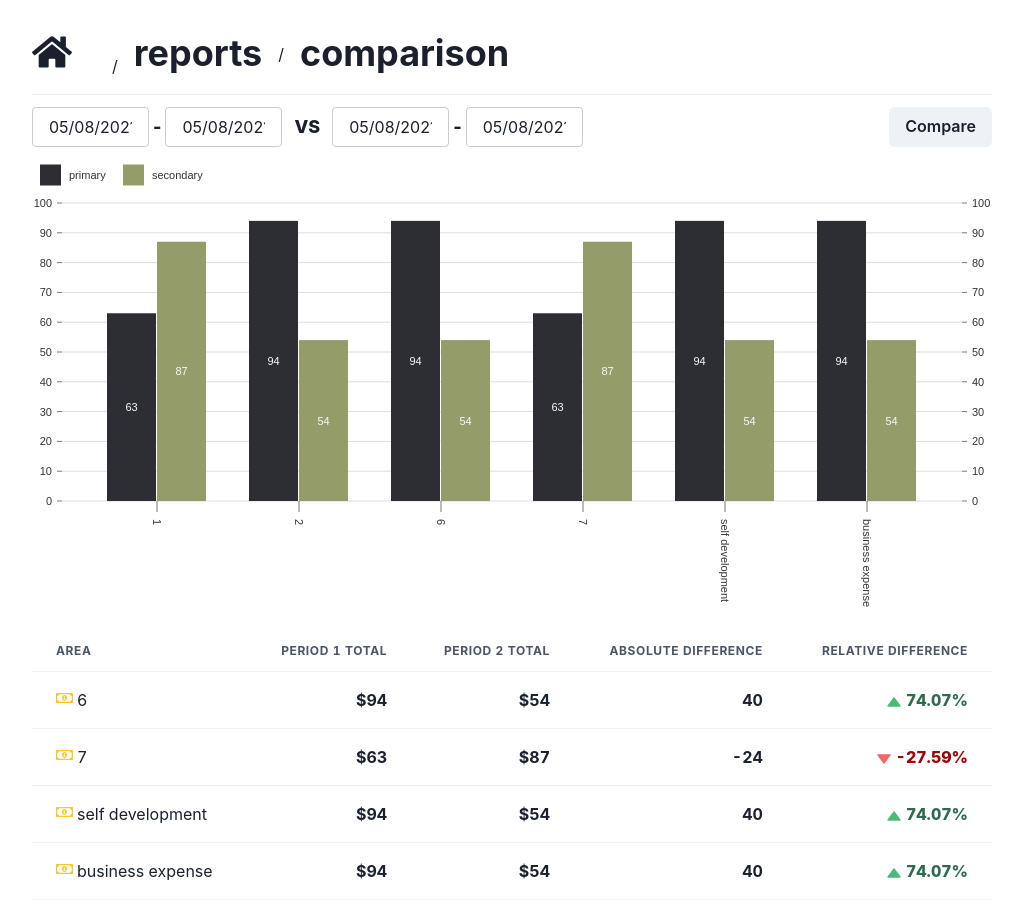
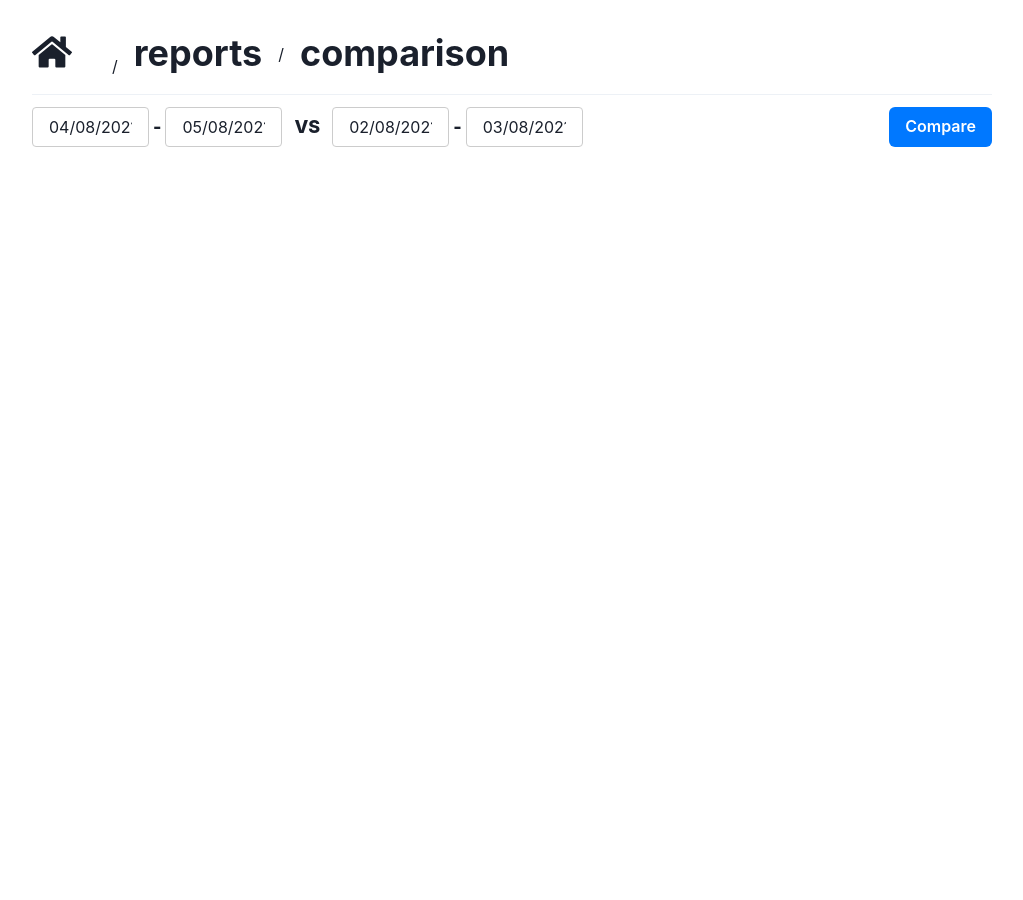
Before and after one commit to Vicorhe/finance_tracker, a Next.js app: page /1/reports/comparison in a window 1280 px wide. Shown: the whole page, without its empty margins (128-1151 px from the left). After the commit the page ends 800 px from the top, so only its background shows below. Built offline with nearby package versions, Linux system fonts and the light colour scheme.

Commit message:
connected bar chart to data

```diff
--- a/components/BarChart.js
+++ b/components/BarChart.js
@@ -42,16 +42,16 @@ export default function BarChart({ data, fromDate, toDate }) {
 
   return <ResponsiveBar
     data={data}
-    keys={['primary', 'secondary']}
+    keys={['period_one', 'period_two']}
     indexBy="area"
-    margin={{ top: 56, right: 30, bottom: 130, left: 30 }}
+    margin={{ top: 56, right: 40, bottom: 130, left: 40 }}
     innerPadding={1}
     padding={0.3}
     groupMode="grouped"
     layout="vertical"
     valueScale={{ type: 'linear' }}
     indexScale={{ type: 'band', round: true }}
-    colors={["#2d2d34", "#949d6a"]}
+    colors={["#6785d0", "#b75fb3"]}
     axisRight={{ tickSize: 5, tickPadding: 5, tickRotation: 0, legend: '', legendOffset: 0 }}
     axisBottom={{
       tickSize: 11,
@@ -70,7 +70,7 @@ export default function BarChart({ data, fromDate, toDate }) {
       legendOffset: -40
     }}
     enableGridY={true}
-    labelSkipWidth={20}
+    labelSkipWidth={40}
     labelTextColor="#f7f7ff"
     legends={[
       {
@@ -78,11 +78,11 @@ export default function BarChart({ data, fromDate, toDate }) {
         anchor: 'top-left',
         direction: 'row',
         justify: false,
-        translateX: -22,
+        translateX: -29,
         translateY: -36,
         itemWidth: 77,
         itemHeight: 16,
-        itemsSpacing: 6,
+        itemsSpacing: 17,
         symbolSize: 21,
         itemDirection: 'left-to-right'
       }
--- a/pages/[username]/reports/comparison.js
+++ b/pages/[username]/reports/comparison.js
@@ -21,10 +21,18 @@ import Link from 'next/link'
 import utilStyles from '../../../styles/utils.module.scss'
 
 export default function Comparison() {
-  const [primaryFromDate, setPrimaryFromDate] = useState(new Date())
-  const [primaryToDate, setPrimaryToDate] = useState(new Date())
-  const [secondaryFromDate, setSecondaryFromDate] = useState(new Date())
-  const [secondaryToDate, setSecondaryToDate] = useState(new Date())
+  const [periodOneStartDate, setPeriodOneStartDate] = useState(
+    moment().subtract(1, "M").toDate()
+  )
+  const [periodOneEndDate, setPeriodOneEndDate] = useState(new Date())
+  const [periodTwoStartDate, setPeriodTwoStartDate] = useState(
+    moment().subtract(3, "M").toDate()
+  )
+  const [periodTwoEndDate, setPeriodTwoEndDate] = useState(
+    moment().subtract(2, "M").toDate()
+  )
+  const [barChartData, setBarChartData] = useState([])
+  const [tableData, setTableData] = useState([])
   const { user } = useContext(UserContext)
   const { setPrimaryChart } = useContext(PrimaryChartContext)
   const breadcrumbs = [
@@ -34,23 +42,20 @@ export default function Comparison() {
   ]
 
   async function generateReport() {
-    // const formattedFromDate = moment(fromDate).format('YYYY-MM-DD')
-    // const formattedToDate = moment(toDate).format('YYYY-MM-DD')
-    // const res = await axios.post(`http://localhost:3000/api/report/areas`, {
-    //   user_id: user.id,
-    //   start_date: formattedFromDate,
-    //   end_date: formattedToDate
-    // });
-    // const areas_aggregate = res.data
-    // setPieChartData(areas_aggregate.filter(a => !a.input))
-    // setAreasAggregate(areas_aggregate)
-    // var sumInput = areas_aggregate.reduce(
-    //   (a, c) => {
-    //     if (!!c.input)
-    //       return a + parseFloat(c.value)
-    //     return a
-    //   }, 0)
-    // setTotalInput(sumInput)
+    const period_one_start_date = formatMySQLDate(periodOneStartDate)
+    const period_one_end_date = formatMySQLDate(periodOneEndDate)
+    const period_two_start_date = formatMySQLDate(periodTwoStartDate)
+    const period_two_end_date = formatMySQLDate(periodTwoEndDate)
+    const res = await axios.post(`http://localhost:3000/api/report/comparison`, {
+      user_id: user.id,
+      period_one_start_date,
+      period_one_end_date,
+      period_two_start_date,
+      period_two_end_date
+    });
+    const comparison_data = res.data
+    setBarChartData(comparison_data.filter(c => !c.input))
+    setTableData(comparison_data)
   }
 
   function handleClick(a) {
@@ -61,11 +66,16 @@ export default function Comparison() {
     // })
   }
 
-  function formatDate(d) {
+  function formatMySQLDate(d) {
+    return moment(d).format('YYYY-MM-DD')
+  }
+
+  function formatDisplayDate(d) {
     return moment(d).format("MMM DD, YYYY")
   }
 
   function getDelta(a, b) {
+    if (b == 0) return 'N/A'
     let percentage = ((a - b) * 100 / b)
     let color = (percentage < 0) ? '#9d0208' : '#2d6a4f'
     let type = (percentage < 0) ? 'decrease' : 'increase'
@@ -88,7 +98,7 @@ export default function Comparison() {
           </Tr>
         </Thead>
         <Tbody>
-          {datatmp.filter((a) => !a.input)
+          {tableData.filter(t => !t.input)
             .map((a) => (
               <Tr
                 key={a.area}
@@ -110,7 +120,7 @@ export default function Comparison() {
                       lineHeight={1.5}
                       fontWeight="bold"
                     >
-                      ${a.primary}
+                      ${a.period_one}
                     </Text>
                   </Link>
                 </Td>
@@ -121,68 +131,20 @@ export default function Comparison() {
                       lineHeight={1.5}
                       fontWeight="bold"
                     >
-                      ${a.secondary}
+                      ${a.period_two}
                     </Text>
                   </Link>
                 </Td>
 
-                <Td isNumeric fontWeight="bold">{a.primary - a.secondary}</Td>
+                <Td isNumeric fontWeight="bold">{a.period_one - a.period_two}</Td>
 
-                <Td isNumeric>{getDelta(a.primary, a.secondary)}</Td>
+                <Td isNumeric>{getDelta(a.period_one, a.period_two)}</Td>
               </Tr>
             ))}
         </Tbody>
       </Table>
     )
   }
-
-  const datatmp = [
-    {
-      "area": "1",
-      "primary": 63,
-      "primaryColor": "hsl(343, 70%, 50%)",
-      "secondary": 87,
-      "secondaryColor": "hsl(158, 70%, 50%)",
-      "input": 1
-    },
-    {
-      "area": "2",
-      "primary": 94,
-      "primaryColor": "hsl(337, 70%, 50%)",
-      "secondary": 54,
-      "secondaryColor": "hsl(296, 70%, 50%)",
-      "input": 1
-    },
-    {
-      "area": "6",
-      "primary": 94,
-      "primaryColor": "hsl(337, 70%, 50%)",
-      "secondary": 54,
-      "secondaryColor": "hsl(296, 70%, 50%)",
-    },
-    {
-      "area": "7",
-      "primary": 63,
-      "primaryColor": "hsl(343, 70%, 50%)",
-      "secondary": 87,
-      "secondaryColor": "hsl(158, 70%, 50%)",
-    },
-
-    {
-      "area": "self development",
-      "primary": 94,
-      "primaryColor": "hsl(337, 70%, 50%)",
-      "secondary": 54,
-      "secondaryColor": "hsl(296, 70%, 50%)",
-    },
-    {
-      "area": "business expense",
-      "primary": 94,
-      "primaryColor": "hsl(337, 70%, 50%)",
-      "secondary": 54,
-      "secondaryColor": "hsl(296, 70%, 50%)",
-    }
-  ]
 
   return (
     <Box className={utilStyles.page}>
@@ -192,8 +154,8 @@ export default function Comparison() {
         <Box width="117px">
           <DatePicker
             id="primaryFromDate"
-            selectedDate={primaryFromDate}
-            onChange={d => setPrimaryFromDate(d)}
+            selectedDate={periodOneStartDate}
+            onChange={d => setPeriodOneStartDate(d)}
             showPopperArrow={true}
           />
         </Box>
@@ -201,8 +163,8 @@ export default function Comparison() {
         <Box width="117px">
           <DatePicker
             id="primaryToDate"
-            selectedDate={primaryToDate}
-            onChange={d => setPrimaryToDate(d)}
+            selectedDate={periodOneEndDate}
+            onChange={d => setPeriodOneEndDate(d)}
             showPopperArrow={true}
           />
         </Box>
@@ -210,8 +172,8 @@ export default function Comparison() {
         <Box width="117px">
           <DatePicker
             id="secondaryFromDate"
-            selectedDate={secondaryFromDate}
-            onChange={d => setSecondaryFromDate(d)}
+            selectedDate={periodTwoStartDate}
+            onChange={d => setPeriodTwoStartDate(d)}
             showPopperArrow={true}
           />
         </Box>
@@ -219,29 +181,33 @@ export default function Comparison() {
         <Box width="117px">
           <DatePicker
             id="secondaryToDate"
-            selectedDate={secondaryToDate}
-            onChange={d => setSecondaryToDate(d)}
+            selectedDate={periodTwoEndDate}
+            onChange={d => setPeriodTwoEndDate(d)}
             showPopperArrow={true}
           />
         </Box>
         <Spacer />
         <Button
           ml={3}
+          colorScheme="messenger"
           onClick={generateReport}
         >
           Compare
         </Button>
       </Flex>
+      {
+        barChartData.length > 0 &&
         <Box height="76vh">
           <Box height="80%">
             <BarChart
-            data={datatmp}
+              data={barChartData}
             />
           </Box>
           <Box height="20%">
             <ComparisonReportTable />
           </Box>
         </Box>
+      }
     </Box>
   )
 }
--- a/pages/api/report/comparison.js
+++ b/pages/api/report/comparison.js
@@ -18,7 +18,7 @@ export default async function handler(req, res) {
     }
     const comparison = await query(
       `
-      SELECT P1.id, P1.name, P1.amount periodone, P2.amount periodtwo, P1.input
+      SELECT P1.id, P1.name area, IFNULL(ABS(P1.amount), 0) period_one, IFNULL(ABS(P2.amount), 0) period_two, P1.input
         FROM
         (
           SELECT A1.id, A1.name, T1.amount, A1.input
```
Lines whose indentation alone changed are shown as unchanged.
